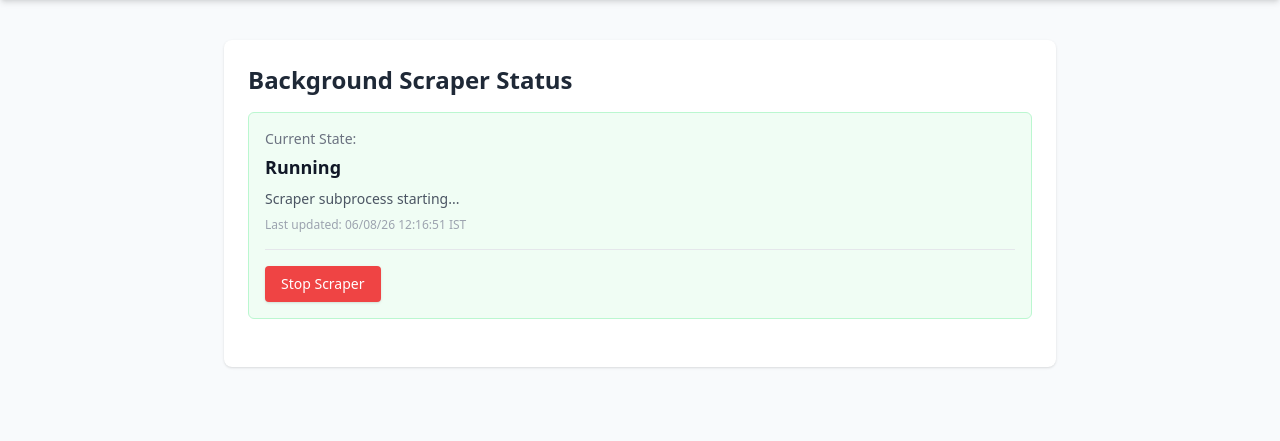
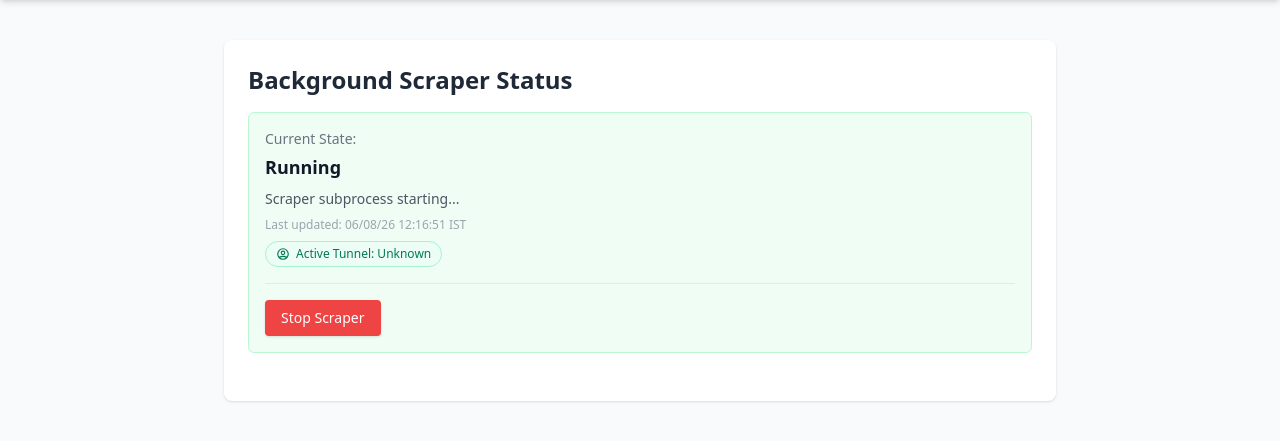
Before and after one commit to cliofficekgp/cms-portal, a Flask app: page /admin in a window 1280 px wide. Shown: the part 64-505 px from the top of the page. Run offline with Flask 3, Linux system fonts and the light colour scheme; the visitor is signed in with stand-in values (Sample User, id 1); some libraries are stand-ins or nearby versions.

Commit message:
feat: show active SOCKS5 tunnel in admin panel

```diff
--- a/webapp/app.py
+++ b/webapp/app.py
@@ -63,7 +63,8 @@ scraper_state = {
     'action_type': '', # 'captcha' or 'otp'
     'submitted_value': None,
     'last_updated': datetime.now(IST).strftime('%d/%m/%y %H:%M:%S IST'),
-    'last_run': None  # Timestamp of the last successful CMS sync
+    'last_run': None,  # Timestamp of the last successful CMS sync
+    'active_tunnel': 'Unknown'
 }
 
 # ---------------------------------------------------------------------------
@@ -1362,6 +1363,9 @@ def update_scraper_state():
         scraper_state['image_base64'] = payload.get('image_base64', '')
         scraper_state['submitted_value'] = None # reset
 
+    if 'active_tunnel' in payload:
+        scraper_state['active_tunnel'] = payload['active_tunnel']
+
     scraper_state['last_updated'] = datetime.now(IST).strftime('%d/%m/%y %H:%M:%S IST')
     return jsonify({'success': True})
 
--- a/webapp/templates/admin.html
+++ b/webapp/templates/admin.html
@@ -60,6 +60,16 @@
                             d="M4 4v5h.582m15.356 2A8.001 8.001 0 004.582 9m0 0H9m11 11v-5h-.581m0 0a8.003 8.003 0 01-15.357-2m15.357 2H15" />
                     </svg>
                     Last CMS Sync: {{ state.last_run }}
+                </div>
+                {% endif %}
+
+                {% if state.active_tunnel %}
+                <div class="mt-2 inline-flex items-center gap-1.5 bg-emerald-50 border border-emerald-200 text-emerald-700 text-xs font-medium px-2.5 py-1 rounded-full">
+                    <svg class="w-3.5 h-3.5" fill="none" stroke="currentColor" viewBox="0 0 24 24">
+                        <path stroke-linecap="round" stroke-linejoin="round" stroke-width="2"
+                            d="M5.121 17.804A13.937 13.937 0 0112 16c2.5 0 4.847.655 6.879 1.804M15 10a3 3 0 11-6 0 3 3 0 016 0zm6 2a9 9 0 11-18 0 9 9 0 0118 0z" />
+                    </svg>
+                    Active Tunnel: {{ state.active_tunnel }}
                 </div>
                 {% endif %}
 
```
Also changed, not shown: scraper/login.py (+9 -1 lines).
